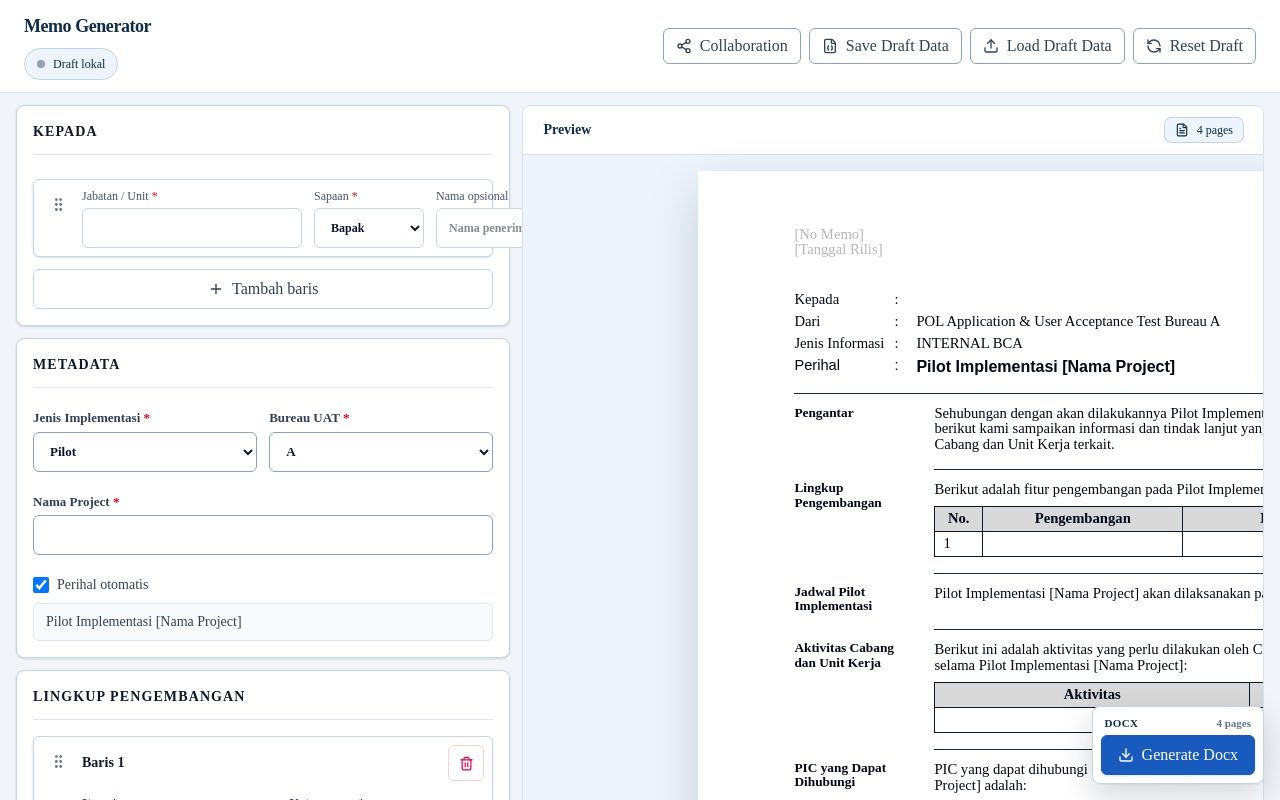
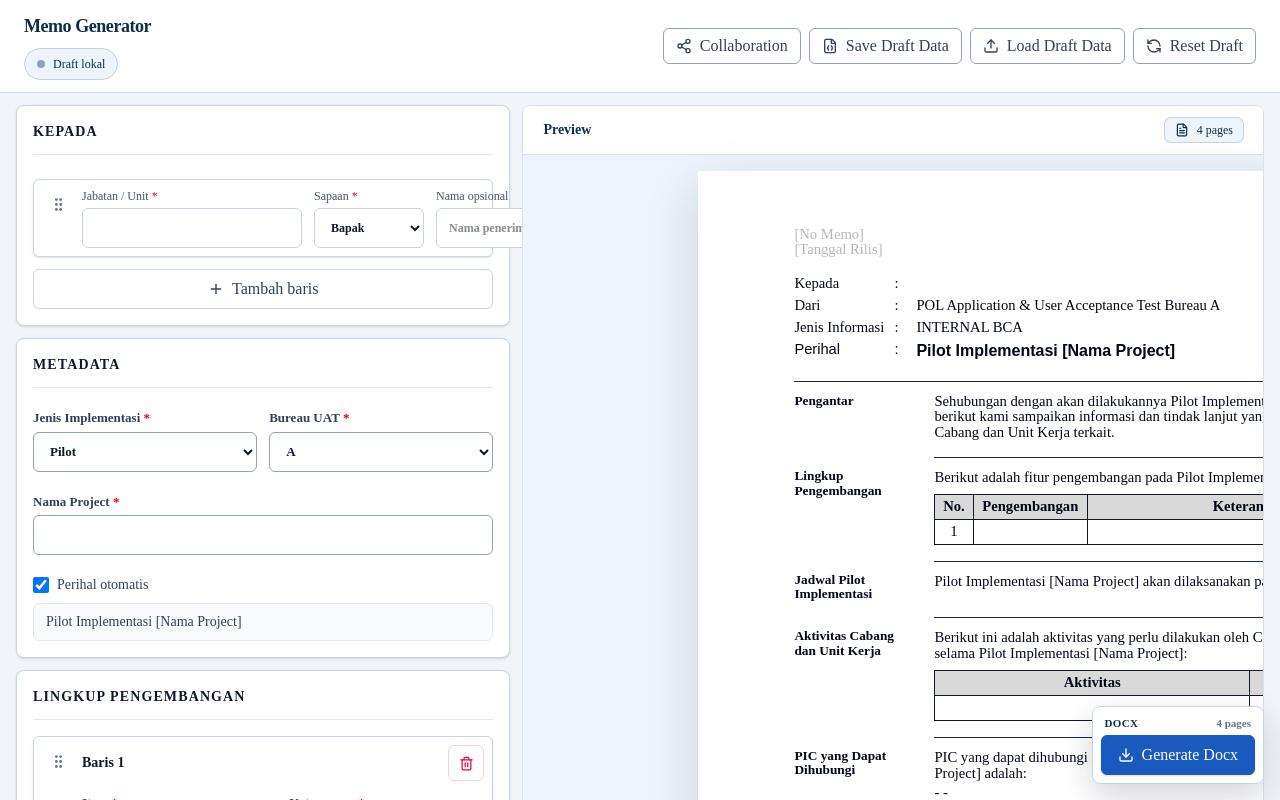
Before and after one commit to UAT-A-BAS/generate-memo, a Next.js app: page / in a window 1280 px wide. Shown: the top 800 px of the page. Built offline with nearby package versions, Linux system fonts and the light colour scheme.

Commit message:
tune memo preview docx pagination

```diff
--- a/src/documentLayout.ts
+++ b/src/documentLayout.ts
@@ -7,3 +7,5 @@ export const WORD_INDENT_002_CM = 11;
 
 export const APPENDIX_COLUMN_WIDTHS = [5, 42, 42, 11] as const;
 export const APPENDIX_HEADER_FILL = "D9D9D9";
+export const TABLE_HEADER_FILL = APPENDIX_HEADER_FILL;
+export const DEVELOPMENT_COLUMN_WIDTHS = [8, 24, 68] as const;
--- a/src/docx/generateDocx.ts
+++ b/src/docx/generateDocx.ts
@@ -32,6 +32,8 @@ import {
   BODY_COLUMN_INDENT,
   BODY_COLUMN_RIGHT_INDENT,
   CONTINUATION_RULE_INDENT,
+  DEVELOPMENT_COLUMN_WIDTHS,
+  TABLE_HEADER_FILL,
   WORD_INDENT_002_CM,
   WORD_LINE_MULTIPLE_108,
   WORD_LINE_MULTIPLE_115,
@@ -96,6 +98,7 @@ function scheduleTitle(draft: MemoDraft) {
 
 function initialsText(draft: MemoDraft) {
   const suffix = `/uat-${draft.initialsBureau.toLowerCase()}`;
+  if (draft.initials.toLowerCase().includes("/uat-")) return draft.initials;
   return draft.initials ? `${draft.initials}${suffix}` : suffix;
 }
 
@@ -226,7 +229,7 @@ function cell(children: Paragraph[], width?: number, shaded = false) {
   return new TableCell({
     verticalAlign: VerticalAlign.CENTER,
     margins: { top: 90, bottom: 90, left: 90, right: 90 },
-    shading: shaded ? { fill: "F3F4F6" } : undefined,
+    shading: shaded ? { fill: TABLE_HEADER_FILL } : undefined,
     width: width ? { size: pct(width), type: WidthType.PERCENTAGE } : undefined,
     borders: { top: border, bottom: border, left: border, right: border },
     children,
@@ -291,13 +294,15 @@ function appendixRichParagraphs(doc: Parameters<typeof richTextToDocxParagraphs>
   return richTextToDocxParagraphs(doc, { size: 22, spacingBefore: 0, spacingAfter: 0, line: WORD_LINE_MULTIPLE_108 });
 }
 
-function closingParagraph(text: string) {
+function closingParagraph(text: string, withTopBorder = true) {
   return new Paragraph({
     indent: { left: BODY_COLUMN_INDENT, right: BODY_COLUMN_RIGHT_INDENT },
-    spacing: wordSpacing({ before: 140 }),
-    border: {
-      top: { style: BorderStyle.SINGLE, size: 4, color: "000000", space: 1 },
-    },
+    spacing: wordSpacing({ before: withTopBorder ? 140 : 0 }),
+    border: withTopBorder
+      ? {
+          top: { style: BorderStyle.SINGLE, size: 4, color: "000000", space: 8 },
+        }
+      : undefined,
     children: multilineRuns(text, { size: 22 }),
   });
 }
@@ -352,22 +357,22 @@ function developmentTable(rows: Extract<PreviewBlock, { type: "development-row"
     new TableRow({
       tableHeader: true,
       children: [
-        cell([paragraph("No.", { bold: true, size: 22 })], 8, true),
-        cell([paragraph("Pengembangan", { bold: true, size: 22 })], 46, true),
-        cell([paragraph("Keterangan", { bold: true, size: 22 })], 46, true),
+        cell([paragraph("No.", { bold: true, size: 22, align: AlignmentType.CENTER })], DEVELOPMENT_COLUMN_WIDTHS[0], true),
+        cell([paragraph("Pengembangan", { bold: true, size: 22, align: AlignmentType.CENTER })], DEVELOPMENT_COLUMN_WIDTHS[1], true),
+        cell([paragraph("Keterangan", { bold: true, size: 22, align: AlignmentType.CENTER })], DEVELOPMENT_COLUMN_WIDTHS[2], true),
       ],
     }),
     ...rows.map(
       (block) =>
         new TableRow({
           children: [
-            cell([paragraph(String(block.index + 1), { size: 22 })], 8),
-            cell(richTextToDocxParagraphs(block.row.item, { size: 22 }), 46),
-            cell(richTextToDocxParagraphs(block.row.description, { size: 22 }), 46),
+            cell([paragraph(String(block.index + 1), { size: 22, align: AlignmentType.CENTER })], DEVELOPMENT_COLUMN_WIDTHS[0]),
+            cell(richTextToDocxParagraphs(block.row.item, { size: 22 }), DEVELOPMENT_COLUMN_WIDTHS[1]),
+            cell(richTextToDocxParagraphs(block.row.description, { size: 22 }), DEVELOPMENT_COLUMN_WIDTHS[2]),
           ],
         }),
     ),
-  ], 100, [8, 46, 46]);
+  ], 100, Array.from(DEVELOPMENT_COLUMN_WIDTHS));
 }
 
 function activityTable(rows: Extract<PreviewBlock, { type: "activity-row" }>[]) {
@@ -375,9 +380,9 @@ function activityTable(rows: Extract<PreviewBlock, { type: "activity-row" }>[])
     new TableRow({
       tableHeader: true,
       children: [
-        cell([paragraph("Aktivitas", { bold: true, size: 22 })], 56, true),
-        cell([paragraph("PIC", { bold: true, size: 22 })], 22, true),
-        cell([paragraph("Waktu", { bold: true, size: 22 })], 22, true),
+        cell([paragraph("Aktivitas", { bold: true, size: 22, align: AlignmentType.CENTER })], 56, true),
+        cell([paragraph("PIC", { bold: true, size: 22, align: AlignmentType.CENTER })], 22, true),
+        cell([paragraph("Waktu", { bold: true, size: 22, align: AlignmentType.CENTER })], 22, true),
       ],
     }),
     ...rows.map(
@@ -385,9 +390,9 @@ function activityTable(rows: Extract<PreviewBlock, { type: "activity-row" }>[])
         new TableRow({
           children: [
             cell(richTextToDocxParagraphs(block.row.activity, { size: 22 }), 56),
-            cell([paragraph(block.row.owner, { size: 22 })], 22),
+            cell([paragraph(block.row.owner, { size: 22, align: AlignmentType.CENTER })], 22),
             cell(
-              [paragraph(formatDateRangeID(block.row.startDate, block.row.endDate), { size: 22 })],
+              [paragraph(formatDateRangeID(block.row.startDate, block.row.endDate), { size: 22, align: AlignmentType.CENTER })],
               22,
             ),
           ],
@@ -530,11 +535,27 @@ function isSectionBlock(block: PreviewBlock) {
   );
 }
 
-function blockChildren(draft: MemoDraft, block: PreviewBlock, sectionRule: SectionRule = "content"): FileChild[] {
+function leadingSectionSpacer(sectionRule: SectionRule): FileChild[] {
+  if (sectionRule !== "full") return [];
+
+  return [
+    new Paragraph({
+      spacing: wordSpacing({ before: 80, after: 0 }),
+      children: [new TextRun({ text: "" })],
+    }),
+  ];
+}
+
+function blockChildren(
+  draft: MemoDraft,
+  block: PreviewBlock,
+  sectionRule: SectionRule = "content",
+  options: { continuationMainPage?: boolean } = {},
+): FileChild[] {
   switch (block.type) {
     case "memo-heading":
       return [
-        new Paragraph({ spacing: wordSpacing({ before: 560 }) }),
+        new Paragraph({ spacing: wordSpacing({ before: 320 }) }),
         table([
           new TableRow({
             children: [
@@ -570,6 +591,7 @@ function blockChildren(draft: MemoDraft, block: PreviewBlock, sectionRule: Secti
       return [];
     case "introduction":
       return [
+        ...leadingSectionSpacer(sectionRule),
         previewSection("Pengantar", [
           paragraph(`Sehubungan dengan akan dilakukannya ${draft.metadata.perihal}, berikut kami sampaikan informasi dan tindak lanjut yang harus dilakukan oleh Cabang dan Unit Kerja terkait.`, { size: 22 }),
         ], sectionRule),
@@ -577,6 +599,7 @@ function blockChildren(draft: MemoDraft, block: PreviewBlock, sectionRule: Secti
     case "reference":
       const items = referenceItems(draft);
       return [
+        ...leadingSectionSpacer(sectionRule),
         previewSection("Referensi", [
           paragraph("Memorandum ini mengacu pada.", { size: 22 }),
           ...items.map((item) => paragraph(`\u2022 ${item}`, { size: 22 })),
@@ -584,6 +607,7 @@ function blockChildren(draft: MemoDraft, block: PreviewBlock, sectionRule: Secti
       ];
     case "pilot-schedule":
       return [
+        ...leadingSectionSpacer(sectionRule),
         previewSection(scheduleTitle(draft), [
           new Paragraph({
             spacing: wordSpacing(),
@@ -597,6 +621,7 @@ function blockChildren(draft: MemoDraft, block: PreviewBlock, sectionRule: Secti
       ];
     case "access-link":
       return [
+        ...leadingSectionSpacer(sectionRule),
         previewSection(`Akses Link ${draft.metadata.perihal}`, [
           paragraph(`${draft.metadata.perihal} dapat diakses melalui link berikut:`, { size: 22 }),
           paragraph(draft.metadata.accessLink || "-", { size: 22 }),
@@ -604,6 +629,7 @@ function blockChildren(draft: MemoDraft, block: PreviewBlock, sectionRule: Secti
       ];
     case "contacts":
       return [
+        ...leadingSectionSpacer(sectionRule),
         previewSection("PIC yang Dapat Dihubungi", [
           paragraph(`PIC yang dapat dihubungi sehubungan dengan ${draft.metadata.perihal} adalah:`, { size: 22 }),
           ...draft.contacts.map((contact) => paragraph(`- ${contact.name} - ${contact.email}`, { size: 22 })),
@@ -611,7 +637,10 @@ function blockChildren(draft: MemoDraft, block: PreviewBlock, sectionRule: Secti
       ];
     case "signature":
       return [
-        closingParagraph("Demikian informasi ini kami sampaikan, atas perhatian Bapak/Ibu kami ucapkan terima kasih."),
+        closingParagraph(
+          "Demikian informasi ini kami sampaikan, atas perhatian Bapak/Ibu kami ucapkan terima kasih.",
+          !options.continuationMainPage,
+        ),
         ...draft.signers.map((signer) =>
           new Paragraph({
             indent: { left: BODY_COLUMN_INDENT, right: BODY_COLUMN_RIGHT_INDENT },
@@ -654,7 +683,7 @@ function pageChildren(draft: MemoDraft, page: PreviewPage): FileChild[] {
     if (page.kind === "main") {
       children.push(
         new Paragraph({
-          spacing: wordSpacing({ before: 700, after: 80 }),
+          spacing: wordSpacing({ before: 360, after: 80 }),
           children: [
             run("Perihal: ", { size: 22, font: "Arial" }),
             run(draft.metadata.perihal, { bold: true, size: 24, font: "Arial" }),
@@ -687,11 +716,13 @@ function pageChildren(draft: MemoDraft, page: PreviewPage): FileChild[] {
 
     if (block.type === "development-row") {
       const { rows, nextIndex } = consumeTableRows(page.blocks, index, "development-row");
+      const sectionRule = nextSectionRule();
       children.push(
+        ...leadingSectionSpacer(sectionRule),
         previewSection("Lingkup Pengembangan", [
           paragraph(`Berikut adalah fitur pengembangan pada ${draft.metadata.perihal}:`, { size: 22 }),
           developmentTable(rows as Extract<PreviewBlock, { type: "development-row" }>[]),
-        ], nextSectionRule()),
+        ], sectionRule),
       );
       index = nextIndex;
       continue;
@@ -699,11 +730,13 @@ function pageChildren(draft: MemoDraft, page: PreviewPage): FileChild[] {
 
     if (block.type === "activity-row") {
       const { rows, nextIndex } = consumeTableRows(page.blocks, index, "activity-row");
+      const sectionRule = nextSectionRule();
       children.push(
+        ...leadingSectionSpacer(sectionRule),
         previewSection("Aktivitas Cabang dan Unit Kerja", [
           paragraph(`Berikut ini adalah aktivitas yang perlu dilakukan oleh Cabang dan Unit Kerja selama ${draft.metadata.perihal}:`, { size: 22 }),
           activityTable(rows as Extract<PreviewBlock, { type: "activity-row" }>[]),
-        ], nextSectionRule()),
+        ], sectionRule),
       );
       index = nextIndex;
       continue;
@@ -716,7 +749,11 @@ function pageChildren(draft: MemoDraft, page: PreviewPage): FileChild[] {
       continue;
     }
 
-    children.push(...blockChildren(draft, block, isSectionBlock(block) ? nextSectionRule() : "content"));
+    children.push(
+      ...blockChildren(draft, block, isSectionBlock(block) ? nextSectionRule() : "content", {
+        continuationMainPage: Boolean(page.continuationTitle && page.kind === "main"),
+      }),
+    );
     index += 1;
   }
 
--- a/src/features/memo-builder/MemoBuilderApp.tsx
+++ b/src/features/memo-builder/MemoBuilderApp.tsx
@@ -958,9 +958,6 @@ function AppendixPanel({
                   onChange={(value) => updateGroupDates(group, value)}
                 />
               </FieldLabel>
-              <p className="pb-2 text-xs font-medium text-slate-500">
-                Tanggal yang sama akan otomatis digabung dalam satu sesi.
-              </p>
             </div>
             <div className="grid gap-3">
               {scenarioSectionGroups(group.rows).map((section) => (
@@ -1031,7 +1028,7 @@ function AppendixPanel({
                                 onChange={(event) =>
                                   setRows(rows.map((item) => (item.id === row.id ? { ...item, pic: event.target.value } : item)))
                                 }
-                                className="min-h-[132px] resize-y rounded-md border border-slate-400 px-3 py-2 text-[15px] font-medium outline-none focus:border-slate-900 focus:ring-2 focus:ring-slate-900/10"
+                                className="min-h-[132px] resize-y rounded-md border border-slate-400 bg-white px-3 py-2 text-[15px] font-medium outline-none focus:border-slate-900 focus:ring-2 focus:ring-slate-900/10"
                               />
                             </FieldLabel>
                           </div>
--- a/src/pagination/paginate.ts
+++ b/src/pagination/paginate.ts
@@ -49,8 +49,8 @@ export type PreviewPage = {
 };
 
 const PAGE_LIMITS: Record<PreviewOrientation, number> = {
-  portrait: 890,
-  landscape: 520,
+  portrait: 1040,
+  landscape: 620,
 };
 
 function visualLineCount(value: string, charsPerLine: number) {
@@ -92,42 +92,29 @@ function appendixRowContentHeight(row: ScenarioRow) {
   return 34 + Math.max(58, scenarioHeight, expectedHeight, picHeight);
 }
 
-function splitText(value: string, maxChars: number) {
-  const normalized = value.trim();
-  if (!normalized) return [""];
+function splitDoc(doc: RichTextDoc, maxChars: number) {
+  const chunks: RichTextNode[][] = [];
+  let current: RichTextNode[] = [];
+  let currentLength = 0;
 
-  const chunks: string[] = [];
-  let current = "";
+  for (const node of doc.content) {
+    const nodeText = richTextToPlainText({ type: "doc", content: [node] });
+    const nodeLength = Math.max(1, nodeText.length);
 
-  for (const line of normalized.split(/\n+/)) {
-    const next = current ? `${current}\n${line}` : line;
-    if (next.length <= maxChars) {
-      current = next;
-      continue;
+    if (current.length && currentLength + nodeLength > maxChars) {
+      chunks.push(current);
+      current = [];
+      currentLength = 0;
     }
 
-    if (current) chunks.push(current);
-
-    if (line.length <= maxChars) {
-      current = line;
-      continue;
-    }
-
-    let cursor = line;
-    while (cursor.length > maxChars) {
-      const splitAt = Math.max(cursor.lastIndexOf(" ", maxChars), Math.floor(maxChars * 0.7));
-      chunks.push(cursor.slice(0, splitAt).trim());
-      cursor = cursor.slice(splitAt).trim();
-    }
-    current = cursor;
+    current.push(JSON.parse(JSON.stringify(node)) as RichTextNode);
+    currentLength += nodeLength;
   }
 
-  if (current) chunks.push(current);
-  return chunks.length ? chunks : [""];
-}
+  if (current.length) chunks.push(current);
 
-function splitDoc(doc: RichTextDoc, maxChars: number) {
-  return splitText(richTextToPlainText(doc), maxChars).map((chunk) => paragraphRichText(chunk));
+  if (!chunks.length) return [paragraphRichText("")];
+  return chunks.map((content) => ({ type: "doc" as const, content }));
 }
 
 function expandLargeMainBlock(block: PreviewBlock): PreviewBlock[] {
@@ -136,25 +123,8 @@ function expandLargeMainBlock(block: PreviewBlock): PreviewBlock[] {
       ...block,
       id: `${block.id}-part-${part + 1}`,
       row: { ...block.row, activity },
-      estimatedHeight: 180 + richBlockHeight(activity, 0, 46),
+      estimatedHeight: 110 + richVisualBlockHeight(activity, 0, 50),
     }));
-  }
-
-  if (block.type === "development-row" && block.estimatedHeight > 620) {
-    const itemParts = splitDoc(block.row.item, 520);
-    const descriptionParts = splitDoc(block.row.description, 980);
-    const total = Math.max(itemParts.length, descriptionParts.length);
-
-    return Array.from({ length: total }, (_, part) => {
-      const item = itemParts[part] ?? paragraphRichText("");
-      const description = descriptionParts[part] ?? paragraphRichText("");
-      return {
-        ...block,
-        id: `${block.id}-part-${part + 1}`,
-        row: { ...block.row, item, description },
-        estimatedHeight: 150 + richBlockHeight(item, 0, 32) + richBlockHeight(description, 0, 42),
-      };
-    });
   }
 
   return [block];
@@ -223,9 +193,11 @@ function mainBlocks(draft: MemoDraft): PreviewBlock[] {
       row,
       index,
       estimatedHeight:
-        104 +
-        richBlockHeight(row.item, 0, 32) +
-        richBlockHeight(row.description, 0, 42),
+        112 +
+        Math.max(
+          richVisualBlockHeight(row.item, 0, 30),
+          richVisualBlockHeight(row.description, 0, 62),
+        ),
     })),
     { id: "pilot-schedule", type: "pilot-schedule", estimatedHeight: 96 },
     ...draft.activities.map((row, index) => ({
@@ -233,7 +205,7 @@ function mainBlocks(draft: MemoDraft): PreviewBlock[] {
       type: "activity-row" as const,
       row,
       index,
-      estimatedHeight: 118 + richBlockHeight(row.activity, 0, 46),
+      estimatedHeight: 104 + richVisualBlockHeight(row.activity, 0, 54),
     })),
     ...(draft.metadata.accessLinkEnabled
       ? [{ id: "access-link", type: "access-link" as const, estimatedHeight: 72 }]
@@ -344,10 +316,14 @@ function packPages(
   const limit = PAGE_LIMITS[options.orientation];
 
   for (const block of blocks) {
+    const isClosingBlock = block.type === "signature" || block.type === "cc" || block.type === "initials";
+    const currentHasClosing = current.blocks.some((item) => item.type === "signature");
+    const hasContent = current.blocks.length > 0;
+    const shouldStartClosingPage = block.type === "signature" && hasContent;
     const wouldOverflow = used + block.estimatedHeight > limit;
-    const hasContent = current.blocks.length > 0;
+    const shouldBreakForOverflow = wouldOverflow && hasContent && !(isClosingBlock && currentHasClosing);
 
-    if (wouldOverflow && hasContent) {
+    if (shouldStartClosingPage || shouldBreakForOverflow) {
       pages.push(current);
       current = {
         id: `${options.kind}-${pages.length + 1}`,
--- a/src/preview/MemoPreview.tsx
+++ b/src/preview/MemoPreview.tsx
@@ -4,13 +4,20 @@ import type { PreviewBlock, PreviewPage } from "@/pagination/paginate";
 import { paginateMemoDraft } from "@/pagination/paginate";
 import { formatDateRangeID } from "@/utils/formatDateRangeID";
 import { richTextToHtml, richTextToPlainText } from "@/utils/richText";
-import { APPENDIX_COLUMN_WIDTHS, APPENDIX_HEADER_FILL } from "@/documentLayout";
+import {
+  APPENDIX_COLUMN_WIDTHS,
+  APPENDIX_HEADER_FILL,
+  DEVELOPMENT_COLUMN_WIDTHS,
+  TABLE_HEADER_FILL,
+} from "@/documentLayout";
 import { HeaderFooterRenderer } from "./HeaderFooterRenderer";
 import { PageContainer } from "./PageContainer";
 
 const VALIDATION_BLUE = "#1F497D";
 const APPENDIX_COLUMN_WIDTH_PERCENTAGES = APPENDIX_COLUMN_WIDTHS.map((width) => `${width}%`);
 const APPENDIX_HEADER_BACKGROUND = `#${APPENDIX_HEADER_FILL}`;
+const DEVELOPMENT_COLUMN_WIDTH_PERCENTAGES = DEVELOPMENT_COLUMN_WIDTHS.map((width) => `${width}%`);
+const TABLE_HEADER_BACKGROUND = `#${TABLE_HEADER_FILL}`;
 
 type SectionRule = "full" | "content" | "none";
 
@@ -29,6 +36,7 @@ function scheduleTitle(draft: MemoDraft) {
 
 function initialsText(draft: MemoDraft) {
   const suffix = `/uat-${draft.initialsBureau.toLowerCase()}`;
+  if (draft.initials.toLowerCase().includes("/uat-")) return draft.initials;
   return draft.initials ? `${draft.initials}${suffix}` : suffix;
 }
 
@@ -51,9 +59,10 @@ function PreviewSection({
   const sectionRuleClass = rule === "full" ? "border-t border-slate-800 pt-3" : "";
   const titleRuleClass = rule === "content" ? "pt-3" : "";
   const contentRuleClass = rule === "content" ? "border-t border-slate-800 pt-3" : "";
+  const sectionMarginClass = rule === "full" ? "mt-5" : "mt-4";
 
   return (
-    <section className={`mt-4 ${sectionRuleClass}`}>
+    <section className={`${sectionMarginClass} ${sectionRuleClass}`}>
       <div className="grid grid-cols-[120px_1fr] gap-5 text-[14.67px] leading-[1.08]">
         <h3 className={`${titleRuleClass} text-[13.33px] font-bold leading-[1.08]`}>{title}</h3>
         <div className={contentRuleClass}>{children}</div>
@@ -94,12 +103,12 @@ function MemoTable({
         </colgroup>
       ) : null}
       <thead>
-        <tr style={{ backgroundColor: compact ? APPENDIX_HEADER_BACKGROUND : "#d9d9d9" }}>
+        <tr style={{ backgroundColor: compact ? APPENDIX_HEADER_BACKGROUND : TABLE_HEADER_BACKGROUND }}>
           {headers.map((header) => (
             <th
               key={header}
               className={`border border-slate-900 text-center font-bold ${compact ? "px-1 py-0.5" : "px-1.5 py-1"}`}
-              style={{ backgroundColor: compact ? APPENDIX_HEADER_BACKGROUND : "#d9d9d9" }}
+              style={{ backgroundColor: compact ? APPENDIX_HEADER_BACKGROUND : TABLE_HEADER_BACKGROUND }}
             >
               {header}
             </th>
@@ -153,11 +162,16 @@ function appendixPicSpan(rows: Extract<PreviewBlock, { type: "appendix-row" }>[]
   return { hidden: false, span };
 }
 
-function renderBlock(draft: MemoDraft, block: PreviewBlock, sectionRule: SectionRule = "content") {
+function renderBlock(
+  draft: MemoDraft,
+  block: PreviewBlock,
+  sectionRule: SectionRule = "content",
+  options: { continuationMainPage?: boolean } = {},
+) {
   switch (block.type) {
     case "memo-heading":
       return (
-        <div className="mt-14 text-[14.67px] leading-[1.15]">
+        <div className="mt-10 text-[14.67px] leading-[1.15]">
           <div className="grid grid-cols-[92px_14px_1fr] gap-x-2 gap-y-[5px]">
             <span>Kepada</span>
             <span>:</span>
@@ -230,7 +244,11 @@ function renderBlock(draft: MemoDraft, block: PreviewBlock, sectionRule: Section
       );
     case "signature":
       return (
-        <div className="ml-[140px] mt-7 max-w-[575px] border-t border-slate-800 pt-3 text-[14.67px] leading-[1.08]">
+        <div
+          className={`ml-[140px] max-w-[575px] text-[14.67px] leading-[1.08] ${
+            options.continuationMainPage ? "mt-0" : "mt-7 border-t border-slate-800 pt-5"
+          }`}
+        >
           <p>Demikian informasi ini kami sampaikan, atas perhatian Bapak/Ibu kami ucapkan terima kasih.</p>
           <div className="mt-4">
             {draft.signers.map((signer) => (
@@ -321,6 +339,7 @@ function renderGroupedBlocks(
   draft: MemoDraft,
   blocks: PreviewBlock[],
   suppressFirstSectionRule = false,
+  continuationMainPage = false,
 ) {
   const rendered: React.ReactNode[] = [];
   let index = 0;
@@ -343,14 +362,14 @@ function renderGroupedBlocks(
       rendered.push(
         <PreviewSection title="Lingkup Pengembangan" rule={nextSectionRule()} key={`development-${index}`}>
           <p className="mb-2">Berikut adalah fitur pengembangan pada {draft.metadata.perihal}:</p>
-          <MemoTable headers={["No.", "Pengembangan", "Keterangan"]} columnWidths={["10%", "42%", "48%"]}>
+          <MemoTable headers={["No.", "Pengembangan", "Keterangan"]} columnWidths={DEVELOPMENT_COLUMN_WIDTH_PERCENTAGES}>
             {(rows as Extract<PreviewBlock, { type: "development-row" }>[]).map((item) => (
               <tr key={item.id}>
-                <td className="w-12 border border-slate-900 px-2 py-1 align-top">{item.index + 1}</td>
-                <td className="border border-slate-900 px-2 py-1 align-top">
+                <td className="w-12 border border-slate-900 px-2 py-1 text-center align-middle">{item.index + 1}</td>
+                <td className="border border-slate-900 px-2 py-1 align-middle">
                   <RichTextView html={richTextToHtml(item.row.item)} />
                 </td>
-                <td className="border border-slate-900 px-2 py-1 align-top">
+                <td className="border border-slate-900 px-2 py-1 align-middle">
                   <RichTextView html={richTextToHtml(item.row.description)} />
                 </td>
               </tr>
@@ -370,11 +389,11 @@ function renderGroupedBlocks(
           <MemoTable headers={["Aktivitas", "PIC", "Waktu"]} columnWidths={["66%", "16%", "18%"]}>
             {(rows as Extract<PreviewBlock, { type: "activity-row" }>[]).map((item) => (
               <tr key={item.id}>
-                <td className="border border-slate-900 px-2 py-1 align-top">
+                <td className="border border-slate-900 px-2 py-1 align-middle">
                   <RichTextView html={richTextToHtml(item.row.activity)} />
                 </td>
-                <td className="border border-slate-900 px-2 py-1 align-top">{item.row.owner}</td>
-                <td className="border border-slate-900 px-2 py-1 align-top">
+                <td className="border border-slate-900 px-2 py-1 text-center align-middle">{item.row.owner}</td>
+                <td className="border border-slate-900 px-2 py-1 text-center align-middle">
                   {formatDateRangeID(item.row.startDate, item.row.endDate)}
                 </td>
               </tr>
@@ -439,7 +458,9 @@ function renderGroupedBlocks(
 
     rendered.push(
       <div key={block.id}>
-        {renderBlock(draft, block, isPreviewSectionBlock(block) ? nextSectionRule() : "content")}
+        {renderBlock(draft, block, isPreviewSectionBlock(block) ? nextSectionRule() : "content", {
+          continuationMainPage,
+        })}
       </div>,
     );
     index += 1;
@@ -450,7 +471,7 @@ function renderGroupedBlocks(
 
 function PageContent({ draft, page }: { draft: MemoDraft; page: PreviewPage }) {
   const isAppendix = page.kind === "appendix";
-  const contentTop = page.continuationTitle ? (isAppendix ? 88 : 142) : (isAppendix ? 88 : 64);
+  const contentTop = page.continuationTitle ? (isAppendix ? 88 : 108) : (isAppendix ? 88 : 64);
 
   return (
     <div
@@ -476,7 +497,12 @@ function PageContent({ draft, page }: { draft: MemoDraft; page: PreviewPage }) {
       ) : page.kind === "appendix" ? (
         <h2 className="mb-5 text-[13.33px] font-bold">{page.title}</h2>
       ) : null}
-      {renderGroupedBlocks(draft, page.blocks, Boolean(page.continuationTitle && page.kind === "main"))}
+      {renderGroupedBlocks(
+        draft,
+        page.blocks,
+        Boolean(page.continuationTitle && page.kind === "main"),
+        Boolean(page.continuationTitle && page.kind === "main"),
+      )}
       {page.continues && page.kind === "main" ? (
         <p className="ml-[120px] mt-3 w-[560px] border-t border-slate-800 pt-1 text-right text-[13.33px] italic leading-[1.08]">
           Bersambung ke halaman berikutnya
```
